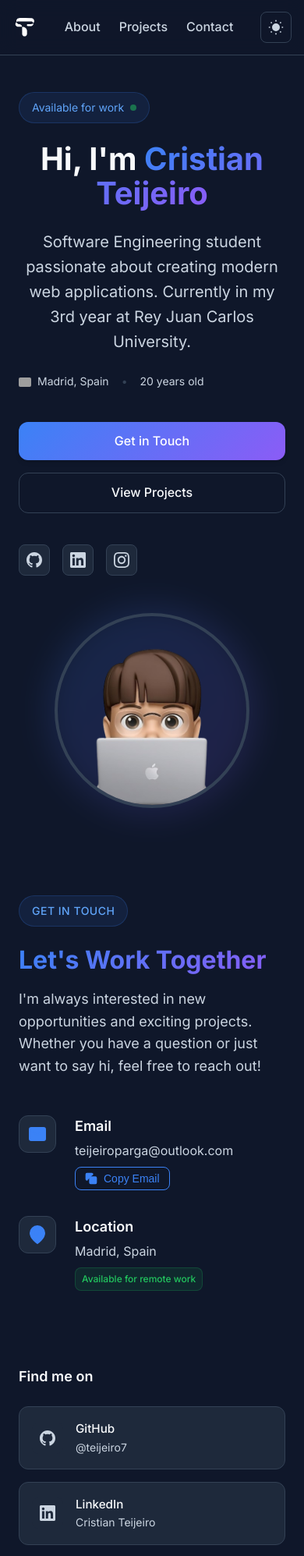
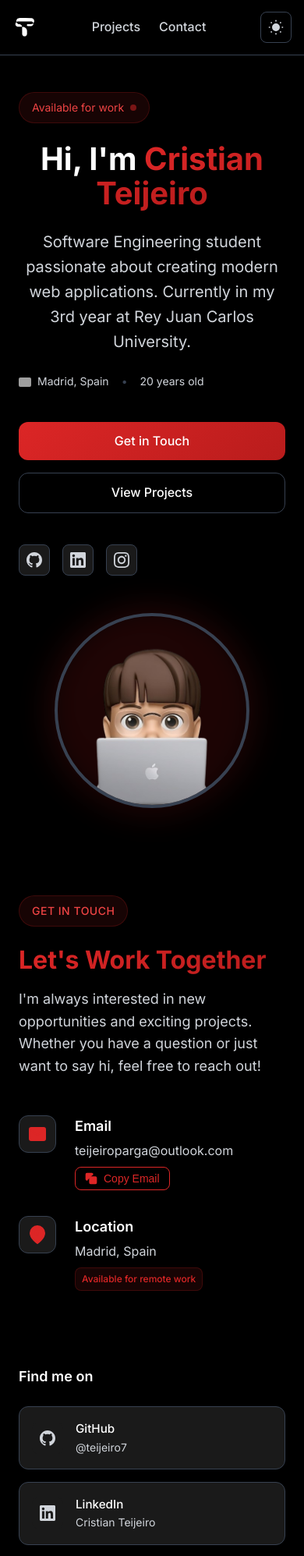
Before and after one commit to teijeiro7/teijeiro-portfolio, an Astro site: page / in a window 390 px wide. Shown: the top 1995 px of the page at 78% size. Built offline with nearby package versions, Linux system fonts and the light colour scheme; Astro itself is replaced by a stand-in of ours; grey boxes are pictures that could not be loaded.

Commit message:
refactor: Update color scheme to red theme across components

```diff
--- a/src/components/Project.astro
+++ b/src/components/Project.astro
@@ -116,7 +116,7 @@ const {
     background: linear-gradient(
       135deg,
       var(--card-bg) 0%,
-      rgba(59, 130, 246, 0.05) 100%
+      rgba(220, 38, 38, 0.05) 100% /* Cambio: rojo en lugar de azul */
     );
   }
 
@@ -249,9 +249,9 @@ const {
 
   .tech-tag {
     padding: 6px 12px;
-    background: rgba(59, 130, 246, 0.1);
-    color: var(--accent-light);
-    border: 1px solid rgba(59, 130, 246, 0.2);
+    background: rgba(220, 38, 38, 0.1); /* Cambio: rojo en lugar de azul */
+    color: var(--accent-light); /* Cambio: usar color de acento rojo */
+    border: 1px solid rgba(220, 38, 38, 0.2); /* Cambio: rojo en lugar de azul */
     border-radius: var(--radius-sm);
     font-size: 0.8rem;
     font-weight: 500;
@@ -259,7 +259,7 @@ const {
   }
 
   .tech-tag:hover {
-    background: rgba(59, 130, 246, 0.2);
+    background: rgba(220, 38, 38, 0.2); /* Cambio: rojo en lugar de azul */
     border-color: var(--accent);
     transform: translateY(-1px);
   }
--- a/src/layouts/Layout.astro
+++ b/src/layouts/Layout.astro
@@ -31,17 +31,17 @@ const { title } = Astro.props;
 </html>
 <style is:global>
   :root {
-    /* Color Palette - Modern and Professional */
-    --primary: #0f172a;
-    --secondary: #1e293b;
-    --accent: #3b82f6;
-    --accent-light: #60a5fa;
-    --accent-gradient: linear-gradient(135deg, #3b82f6 0%, #8b5cf6 100%);
-    --text-primary: #f8fafc;
-    --text-secondary: #cbd5e1;
-    --border: #334155;
-    --card-bg: #1e293b;
-    --hover-bg: #2d3748;
+    /* Color Palette - Red Theme */
+    --primary: #000000; /* Negro principal */
+    --secondary: #1a1a1a; /* Negro secundario */
+    --accent: #dc2626; /* Rojo principal */
+    --accent-light: #ef4444; /* Rojo claro */
+    --accent-gradient: linear-gradient(135deg, #dc2626 0%, #b91c1c 100%);
+    --text-primary: #ffffff; /* Texto principal blanco */
+    --text-secondary: #d1d5db; /* Texto secundario gris claro */
+    --border: #374151; /* Bordes grises */
+    --card-bg: #1a1a1a; /* Fondo de tarjetas */
+    --hover-bg: #2d2d2d; /* Fondo hover */
 
     /* Spacing */
     --space-xs: 0.5rem;
@@ -65,6 +65,43 @@ const { title } = Astro.props;
       0 4px 6px -4px rgb(0 0 0 / 0.1);
     --shadow-xl: 0 20px 25px -5px rgb(0 0 0 / 0.1),
       0 8px 10px -6px rgb(0 0 0 / 0.1);
+  }
+
+  /* Modo claro - Blanco y Rojo */
+  :root.light {
+    --primary: #ffffff; /* Blanco principal */
+    --secondary: #f8fafc; /* Blanco secundario */
+    --accent: #dc2626; /* Rojo principal */
+    --accent-light: #ef4444; /* Rojo claro */
+    --accent-gradient: linear-gradient(135deg, #dc2626 0%, #b91c1c 100%);
+    --text-primary: #111827; /* Texto principal negro */
+    --text-secondary: #6b7280; /* Texto secundario gris */
+    --border: #e5e7eb; /* Bordes grises claros */
+    --card-bg: #ffffff; /* Fondo de tarjetas blanco */
+    --hover-bg: #f3f4f6; /* Fondo hover gris muy claro */
+
+    /* Sombras para modo claro */
+    --shadow-sm: 0 1px 2px 0 rgb(0 0 0 / 0.05);
+    --shadow-md: 0 4px 6px -1px rgb(0 0 0 / 0.1),
+      0 2px 4px -2px rgb(0 0 0 / 0.1);
+    --shadow-lg: 0 10px 15px -3px rgb(0 0 0 / 0.1),
+      0 4px 6px -4px rgb(0 0 0 / 0.1);
+    --shadow-xl: 0 20px 25px -5px rgb(0 0 0 / 0.1),
+      0 8px 10px -6px rgb(0 0 0 / 0.1);
+  }
+
+  /* Modo oscuro - Negro y Rojo (por defecto) */
+  :root.dark {
+    --primary: #000000;
+    --secondary: #1a1a1a;
+    --accent: #dc2626;
+    --accent-light: #ef4444;
+    --accent-gradient: linear-gradient(135deg, #dc2626 0%, #b91c1c 100%);
+    --text-primary: #ffffff;
+    --text-secondary: #d1d5db;
+    --border: #374151;
+    --card-bg: #1a1a1a;
+    --hover-bg: #2d2d2d;
   }
 
   * {
--- a/src/pages/components/about-me.astro
+++ b/src/pages/components/about-me.astro
@@ -195,8 +195,8 @@
     align-items: center;
     gap: var(--space-xs);
     padding: var(--space-xs) var(--space-sm);
-    background: rgba(59, 130, 246, 0.1);
-    border: 1px solid rgba(59, 130, 246, 0.2);
+    background: rgba(220, 38, 38, 0.1); /* Cambio: rojo en lugar de azul */
+    border: 1px solid rgba(220, 38, 38, 0.2); /* Cambio: rojo en lugar de azul */
     border-radius: 9999px;
     margin-bottom: var(--space-md);
   }
@@ -287,9 +287,9 @@
   .availability {
     display: inline-block;
     padding: 4px 8px;
-    background: rgba(34, 197, 94, 0.1);
-    color: #22c55e;
-    border: 1px solid rgba(34, 197, 94, 0.2);
+    background: rgba(220, 38, 38, 0.1); /* Cambio: rojo en lugar de verde */
+    color: var(--accent); /* Cambio: usar color de acento rojo */
+    border: 1px solid rgba(220, 38, 38, 0.2); /* Cambio: rojo en lugar de verde */
     border-radius: var(--radius-sm);
     font-size: 0.75rem;
     font-weight: 500;
--- a/src/pages/components/nav.astro
+++ b/src/pages/components/nav.astro
@@ -10,7 +10,6 @@
     </a>
 
     <nav class="nav-menu">
-      <a href="#about" class="nav-link">About</a>
       <a href="#projects" class="nav-link">Projects</a>
       <a href="#contact" class="nav-link">Contact</a>
     </nav>
@@ -54,10 +53,21 @@
     left: 0;
     right: 0;
     z-index: 100;
-    background: rgba(15, 23, 42, 0.8);
+    background: rgba(0, 0, 0, 0.9); /* Cambio: fondo negro semi-transparente */
     backdrop-filter: blur(12px);
     border-bottom: 1px solid var(--border);
     transition: all 0.3s ease;
+  }
+
+  /* Modo claro - navbar blanco */
+  :global(.light) .navbar {
+    background: rgba(
+      255,
+      255,
+      255,
+      0.95
+    ); /* Fondo blanco semi-transparente en modo claro */
+    border-bottom: 1px solid var(--border);
   }
 
   .nav-container {
@@ -82,7 +92,7 @@
   }
 
   .logo-link:hover {
-    color: var(--accent-light);
+    color: var(--accent); /* Cambio: usar rojo en lugar de accent-light */
   }
 
   .logo-image {
@@ -105,7 +115,7 @@
   }
 
   .nav-link:hover {
-    color: var(--text-primary);
+    color: var(--accent); /* Cambio: usar rojo en lugar de text-primary */
   }
 
   .nav-link::after {
@@ -115,7 +125,9 @@
     left: 0;
     width: 0;
     height: 2px;
-    background: var(--accent-gradient);
+    background: var(
+      --accent
+    ); /* Cambio: usar rojo sólido en lugar de gradiente */
     transition: width 0.3s ease;
   }
 
@@ -130,7 +142,7 @@
   }
 
   .theme-toggle {
-    background: none;
+    background: transparent; /* Cambio: fondo transparente */
     border: 1px solid var(--border);
     color: var(--text-secondary);
     padding: var(--space-xs);
@@ -145,12 +157,34 @@
   }
 
   .theme-toggle:hover {
-    background: var(--hover-bg);
-    color: var(--text-primary);
+    background: var(--accent); /* Cambio: fondo rojo en hover */
+    color: white; /* Cambio: texto blanco en hover */
     border-color: var(--accent);
+    transform: translateY(-1px); /* Añadido: efecto de elevación */
+  }
+
+  .sun-icon {
+    display: block;
   }
 
   .moon-icon {
+    display: none;
+  }
+
+  /* Iconos del tema según el modo */
+  :global(.dark) .sun-icon {
+    display: none;
+  }
+
+  :global(.dark) .moon-icon {
+    display: block;
+  }
+
+  :global(.light) .sun-icon {
+    display: block;
+  }
+
+  :global(.light) .moon-icon {
     display: none;
   }
 
@@ -167,5 +201,23 @@
     .logo-text {
       display: none;
     }
+
+    .navbar {
+      background: rgba(
+        0,
+        0,
+        0,
+        0.95
+      ); /* Más opaco en móviles para mejor legibilidad */
+    }
+
+    :global(.light) .navbar {
+      background: rgba(
+        255,
+        255,
+        255,
+        0.98
+      ); /* Más opaco en móviles para mejor legibilidad */
+    }
   }
 </style>
--- a/src/pages/index.astro
+++ b/src/pages/index.astro
@@ -151,8 +151,8 @@ import Projects from "./components/projects.astro";
     align-items: center;
     gap: var(--space-xs);
     padding: var(--space-xs) var(--space-sm);
-    background: rgba(59, 130, 246, 0.1);
-    border: 1px solid rgba(59, 130, 246, 0.2);
+    background: rgba(220, 38, 38, 0.1); /* Cambio: rojo en lugar de azul */
+    border: 1px solid rgba(220, 38, 38, 0.2); /* Cambio: rojo en lugar de azul */
     border-radius: 9999px;
     width: fit-content;
     font-size: 0.875rem;
@@ -162,7 +162,7 @@ import Projects from "./components/projects.astro";
   .badge-dot {
     width: 8px;
     height: 8px;
-    background: #22c55e;
+    background: var(--accent); /* Cambio: usar color de acento rojo */
     border-radius: 50%;
     animation: pulse 2s infinite;
   }
```
